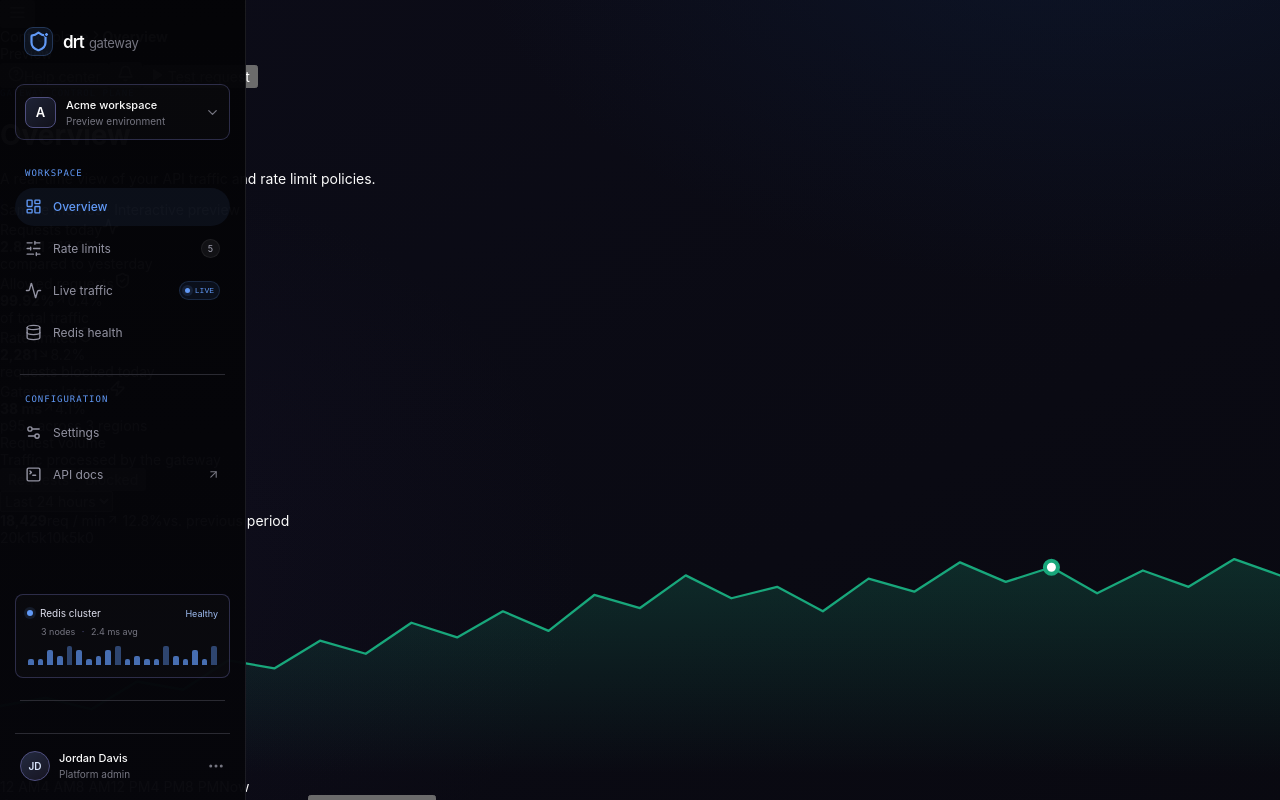
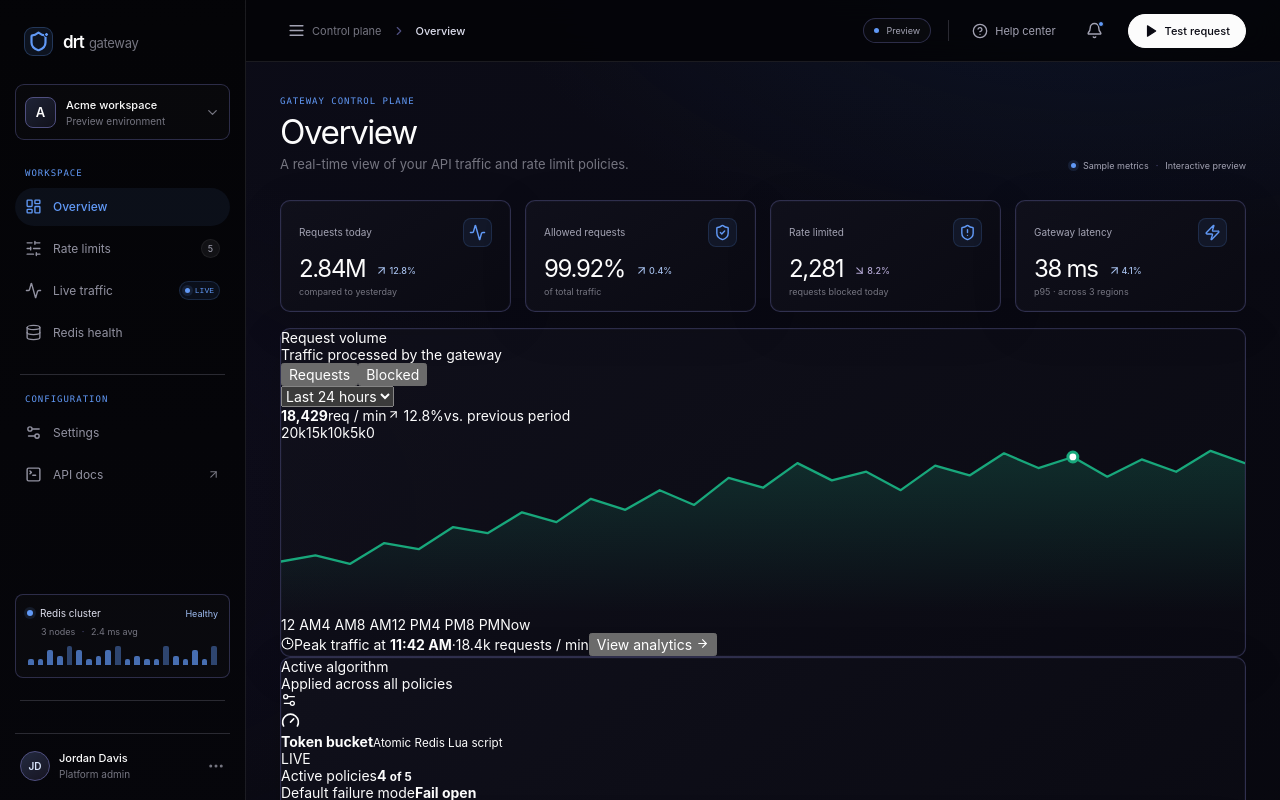
Before and after one commit to amit-dev01/DRT, a React (Vite) app in the folder frontend/: page / in a window 1280 px wide. Shown: the top 800 px of the page. Built offline with nearby package versions, Linux system fonts and the light colour scheme.

Commit message:
style(frontend): refine dashboard chrome and editorial hierarchy
Co-authored-by: arena-agent <297053741+arena-agent@users.noreply.github.com>

```diff
--- a/frontend/src/style.css
+++ b/frontend/src/style.css
@@ -145,3 +145,69 @@ button:focus-visible, input:focus-visible, select:focus-visible { outline: 2px s
 .profile-row { display: flex; height: 54px; align-items: center; gap: 9px; margin-top: 13px; padding: 10px 5px 0; color: var(--color-paper); text-align: left; background: none; border: 0; border-top: 1px solid var(--color-charcoal); }
 .profile-avatar { display: grid; width: 30px; height: 30px; place-items: center; color: #d9e5fc; font-size: 10px; font-weight: 600; background: linear-gradient(145deg, #232a40, #171522); border: 1px solid var(--color-twilight); border-radius: 50%; }
 .profile-row > svg { color: var(--color-smoke); }
+
+.app-main { min-height: 100vh; margin-left: 246px; }
+.topbar {
+  position: sticky;
+  z-index: 20;
+  top: 0;
+  display: flex;
+  height: 62px;
+  align-items: center;
+  justify-content: space-between;
+  padding: 0 34px;
+  background: rgba(4, 4, 7, .88);
+  border-bottom: 1px solid var(--color-border-soft);
+  backdrop-filter: blur(14px);
+}
+.topbar-left, .topbar-right, .breadcrumbs { display: flex; align-items: center; }
+.breadcrumbs { gap: 10px; color: var(--color-smoke); font-size: 11px; }
+.breadcrumbs svg { color: var(--color-twilight); }
+.breadcrumbs strong { color: var(--color-lilac); font-weight: 500; }
+.topbar-right { gap: 17px; }
+.environment-pill { display: flex; align-items: center; gap: 7px; padding: 6px 10px; color: var(--color-ash); font-size: 9px; background: rgba(255, 255, 255, .025); border: 1px solid var(--color-border); border-radius: var(--radius-pill); }
+.environment-pill i { width: 5px; height: 5px; background: var(--color-iris); border-radius: 50%; }
+.topbar-separator { width: 1px; height: 21px; background: var(--color-charcoal); }
+.topbar-action { display: flex; align-items: center; gap: 7px; color: var(--color-ash); font-size: 11px; background: transparent; border: 0; }
+.topbar-action:hover { color: var(--color-paper); }
+.icon-button { position: relative; display: grid; width: 32px; height: 32px; place-items: center; color: var(--color-ash); background: transparent; border: 0; border-radius: var(--radius-pill); }
+.icon-button:hover { color: var(--color-paper); background: rgba(255, 255, 255, .05); }
+.notification-button i { position: absolute; top: 6px; right: 7px; width: 6px; height: 6px; background: var(--color-iris); border: 1px solid var(--color-void); border-radius: 50%; }
+.topbar-test, .primary-button {
+  display: inline-flex;
+  height: 34px;
+  align-items: center;
+  justify-content: center;
+  gap: 7px;
+  padding: 0 15px;
+  color: var(--color-obsidian);
+  font-size: 11px;
+  font-weight: 500;
+  background: var(--color-paper);
+  border: 1px solid var(--color-paper);
+  border-radius: var(--radius-pill);
+  box-shadow: none;
+  transition: color .16s ease, background .16s ease, border-color .16s ease;
+}
+.topbar-test:hover, .primary-button:hover { color: var(--color-paper); background: var(--color-iris); border-color: var(--color-iris); }
+
+.content { width: min(100%, var(--page-max-width)); margin: 0 auto; padding: 34px 34px 22px; }
+.page-heading { display: flex; align-items: flex-end; justify-content: space-between; gap: 18px; margin-bottom: 25px; }
+.page-heading h1 { margin: 8px 0 6px; color: var(--color-paper); font-size: clamp(25px, 2.6vw, 34px); font-weight: 400; letter-spacing: -.045em; line-height: 1.04; }
+.page-heading p { max-width: 560px; margin: 0; color: var(--color-smoke); font-size: 13px; line-height: 1.5; }
+.heading-updated { display: flex; align-items: center; gap: 7px; padding-bottom: 4px; color: var(--color-ash); font-size: 9px; white-space: nowrap; }
+.heading-updated .status-dot { width: 5px; height: 5px; }
+.heading-updated > span:nth-of-type(2) { color: var(--color-twilight); }
+
+.metrics-grid { display: grid; grid-template-columns: repeat(4, minmax(0, 1fr)); gap: 14px; margin-bottom: 16px; }
+.metric-card, .panel { background: linear-gradient(145deg, rgba(17, 17, 28, .92), rgba(11, 11, 19, .93)); border: 1px solid var(--color-border); border-radius: var(--radius-card); box-shadow: var(--shadow-panel); }
+.metric-card { min-height: 108px; padding: 17px 18px 14px; }
+.metric-top { display: flex; align-items: center; justify-content: space-between; color: var(--color-ash); font-size: 10px; }
+.metric-icon { display: grid; width: 29px; height: 29px; place-items: center; color: var(--color-iris); background: rgba(97, 153, 246, .08); border: 1px solid rgba(97, 153, 246, .16); border-radius: 8px; }
+.metric-icon.mint, .metric-icon.blue, .metric-icon.orange, .metric-icon.purple { color: var(--color-iris); background: rgba(97, 153, 246, .08); }
+.metric-value-row { display: flex; align-items: baseline; gap: 10px; margin-top: 7px; }
+.metric-value-row > strong { color: var(--color-paper); font-size: 24px; font-weight: 400; letter-spacing: -.055em; }
+.metric-delta { display: inline-flex; align-items: center; gap: 1px; font-size: 9px; font-weight: 500; }
+.metric-delta.positive { color: #a4bde9; }
+.metric-delta.negative { color: #b2a7d2; }
+.metric-footnote { margin-top: 3px; color: var(--color-smoke); font-size: 9px; }
```
